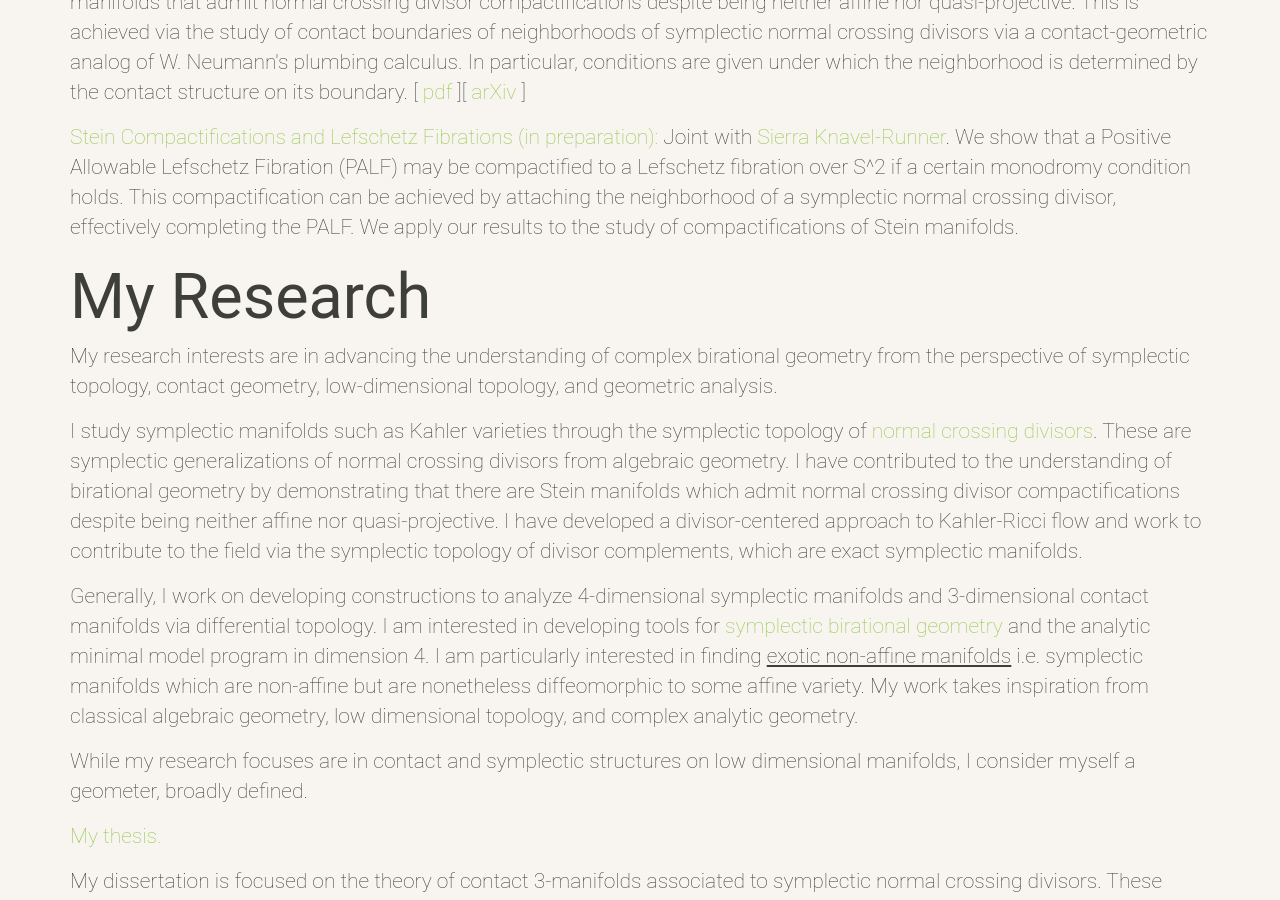
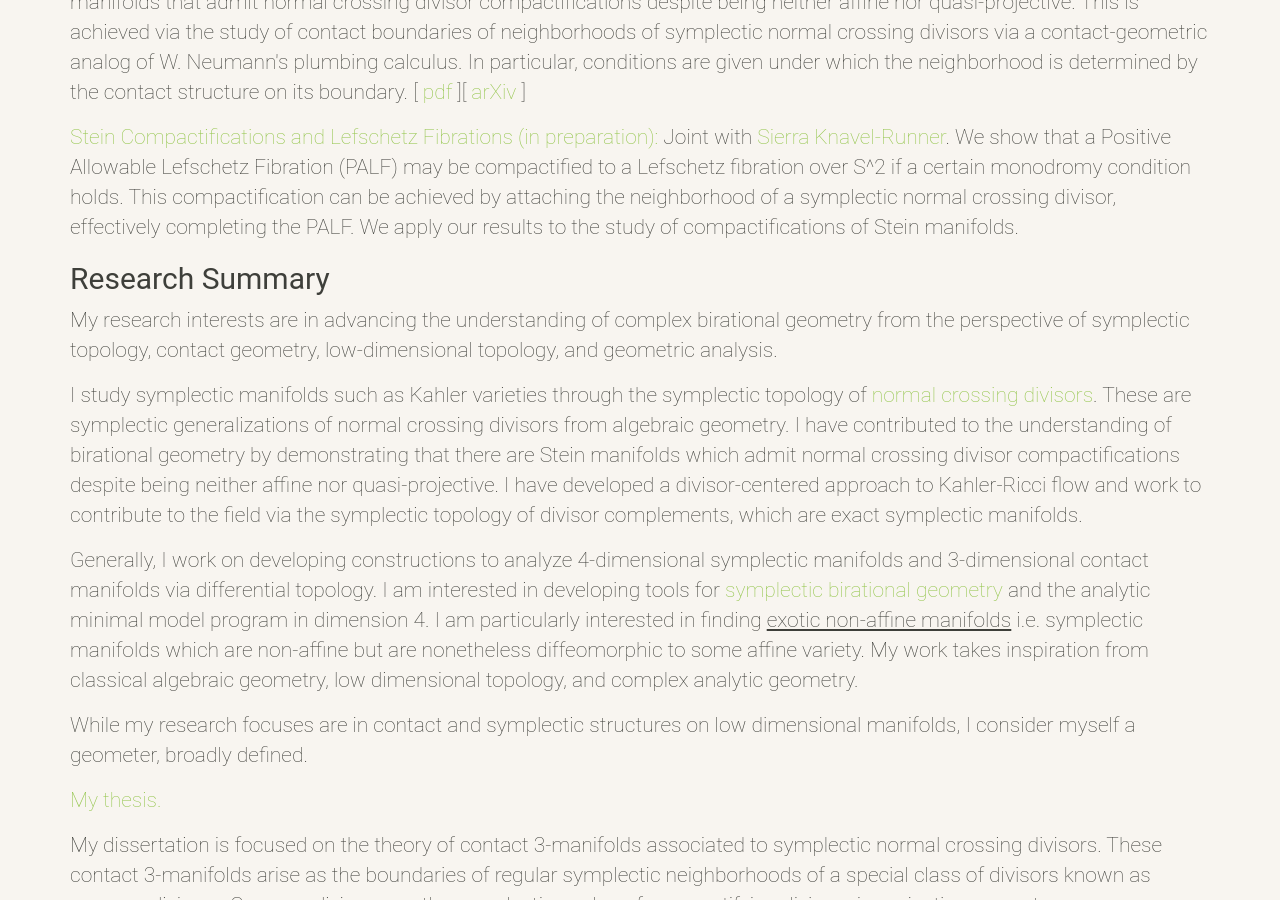
Before and after one commit to rvanwhy/rvanwhy.github.io, a Jekyll site: the page built from 02-research.md, in a window 1280 px wide and 900 px high, scrolled down 443 px. Built offline with Jekyll 4.4.1, drawn with Linux system fonts in a browser that asks for light colours; nearby versions of some CDN libraries.

Commit message:
Fixed font size issue

```diff
--- a/02-research.md
+++ b/02-research.md
@@ -34,7 +34,7 @@ arXiv
 Stein Compactifications and Lefschetz Fibrations (in preparation):
 </a> Joint with <a href="https://sites.google.com/view/sierraknavel">Sierra Knavel-Runner</a>. We show that a Positive Allowable Lefschetz Fibration (PALF) may be compactified to a Lefschetz fibration over S^2 if a certain monodromy condition holds. This compactification can be achieved by attaching the neighborhood of a symplectic normal crossing divisor, effectively completing the PALF. We apply our results to the study of compactifications of Stein manifolds.
 
-<h1>My Research</h1>
+<h2>Research Summary</h2>
 <p> My research interests are in advancing the understanding of complex birational geometry from the perspective of symplectic topology, contact geometry, low-dimensional topology, and geometric analysis.
 
 <p> I study symplectic manifolds such as Kahler varieties through the symplectic topology of <a href="https://arxiv.org/abs/2101.05981">normal crossing divisors</a>. These are symplectic generalizations of normal crossing divisors from algebraic geometry. I have contributed to the understanding of birational geometry by demonstrating that there are Stein manifolds which admit normal crossing divisor compactifications despite being neither affine nor quasi-projective. I have developed a divisor-centered approach to Kahler-Ricci flow and work to contribute to the field via the symplectic topology of divisor complements, which are exact symplectic manifolds.
```
